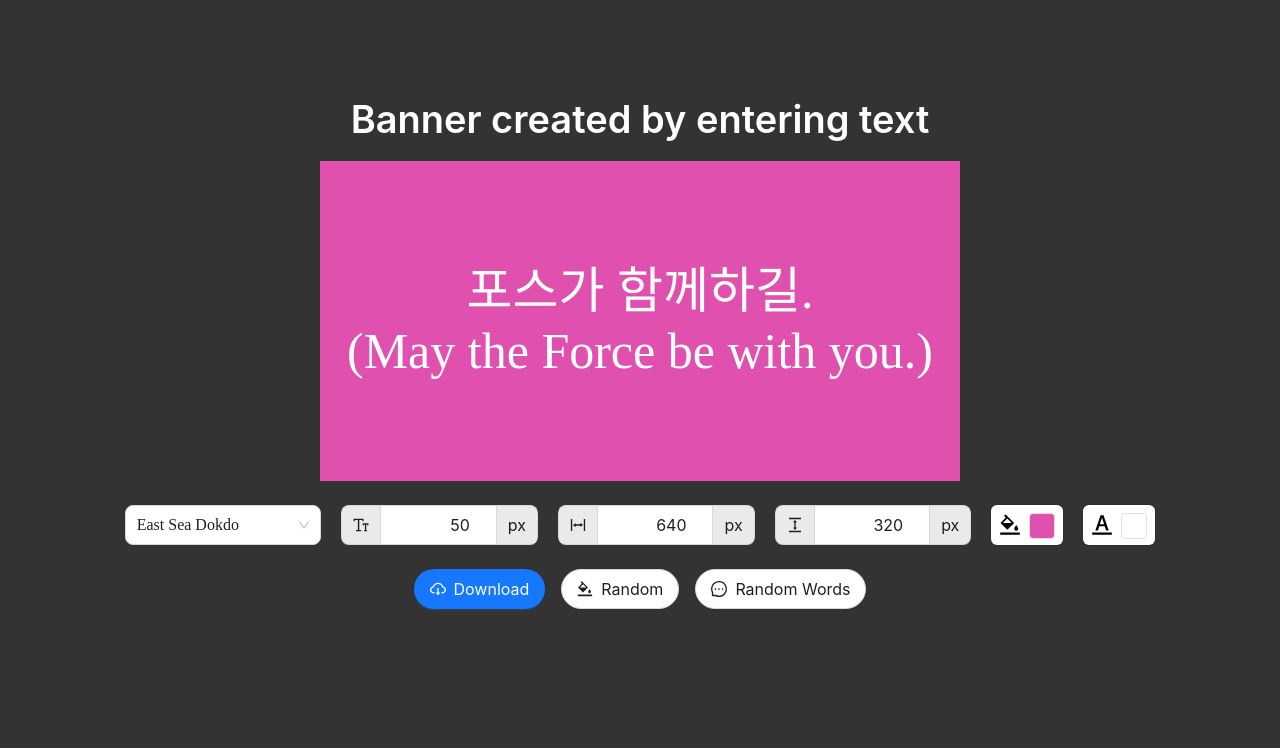
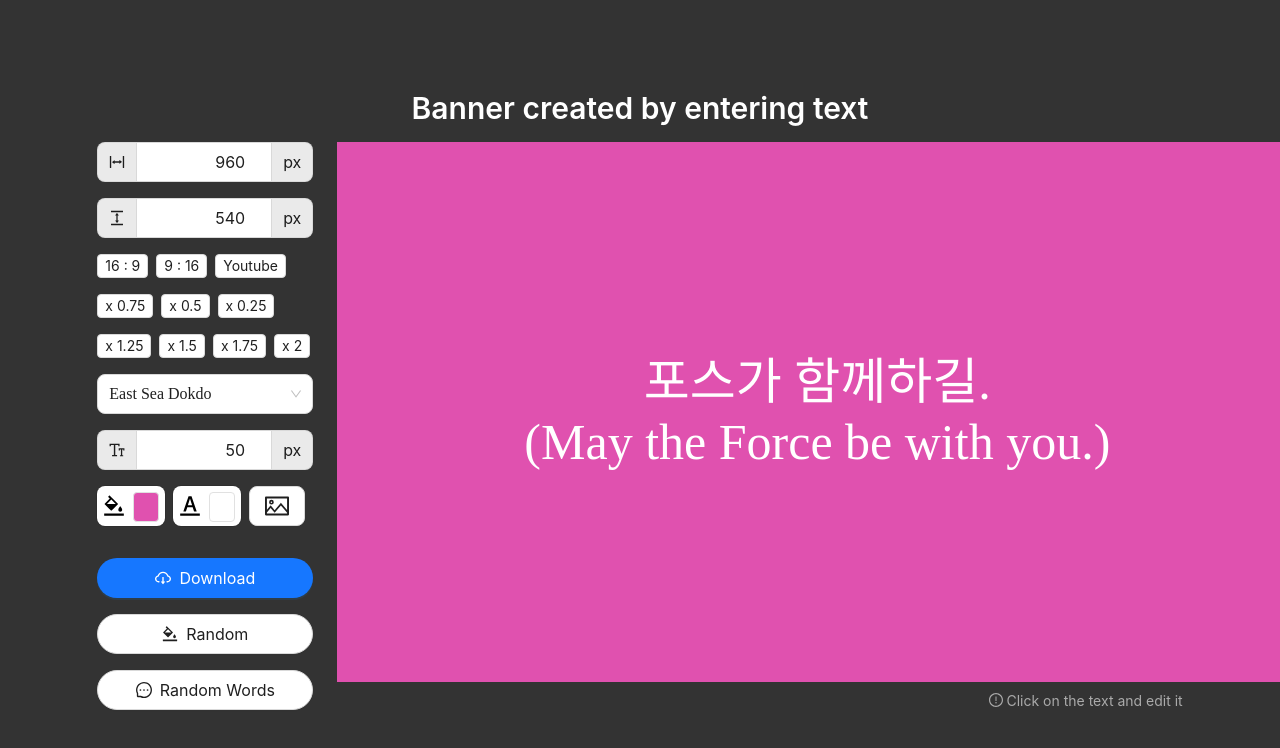
Before and after one commit to vuenos/banner_maker, a React (Vite) app: page / in a window 1280 px wide. Shown: the top 748 px of the page. Built offline with nearby package versions, Linux system fonts and the light colour scheme; a web font is replaced by a local one.

Commit message:
Product vertion commit

```diff
--- a/index.html
+++ b/index.html
@@ -4,13 +4,13 @@
     <meta charset="UTF-8" />
     <link rel="icon" type="image/svg+xml" href="/vite.svg" />
     <meta name="viewport" content="width=device-width, initial-scale=1.0" />
-    <title>Free Banner Maker - Youtube and Blog Thumbnail</title>
+    <title>Free Thumbnail and Banner Maker - You can create Youtube and Tiktok Thumbnail for free</title>
     <meta name="description"
-          content="Free youtube and blog thumbnail generator, Custom background color, Banner created by entering text" />
+          content="You can create YouTube thumbnails, TikTok thumbnails, and YouTube Shorts thumbnails, Blog thumbnails for free." />
     <meta property="og:title" content="Free Banner Maker - Youtube and Blog Thumbnail" />
     <meta property="og:type" content="website" />
     <meta property="og:description"
-          content="Free youtube and blog thumbnail generator, Custom background color, Banner created by entering text" />
+          content="You can create YouTube thumbnails, TikTok thumbnails, and YouTube Shorts thumbnails, Blog thumbnails for free." />
     <meta property="og:image" content="" />
     <link href="/favicon.ico" rel="shortcut icon">
     <link rel="apple-touch-icon" sizes="180x180" href="/apple-touch-icon.png">
--- a/src/App.tsx
+++ b/src/App.tsx
@@ -1,23 +1,23 @@
-import React, {useEffect, useState, useRef} from "react";
+import React, {useEffect, useState, useRef, ChangeEvent} from "react";
 import { SketchPicker } from "react-color";
 import styled from "styled-components";
 import html2canvas from "html2canvas";
-import { Button, Input, Row, Col, Typography, Select } from "antd";
+import {Button, Input, Row, Col, Typography, Select} from "antd";
 import {
   BgColorsOutlined, CloudDownloadOutlined,
   ColumnHeightOutlined,
-  ColumnWidthOutlined,
+  ColumnWidthOutlined, ExclamationCircleOutlined,
   FontColorsOutlined,
-  FontSizeOutlined, MessageOutlined
+  FontSizeOutlined, MessageOutlined, PictureOutlined
 } from "@ant-design/icons";
 
-const { Title } = Typography;
+const { Title, Text } = Typography;
 
 const Swatch = styled.div`
-    height: 24px;
-    padding: 8px 8px;
+    height: 28px;
+    padding: 6px 6px;
     background: #fff;
-    border-radius: 6px;
+    border-radius: 8px;
     box-shadow: 0 0 0 1px rgba(0,0,0,.1);
     display: flex;
     cursor: pointer;
@@ -27,8 +27,8 @@ const Swatch = styled.div`
 
 const PopOver = styled.div`
     position: absolute;
-    top: 40px;
-    right: 0;
+    top: -20px;
+    left: 16px;
     z-index: 2;
   `;
 
@@ -43,18 +43,21 @@ const Cover = styled.div`
 function App() {
 
   const [text, setText] = useState("Sample Text");
-  const [width, setWidth] = useState("640");
-  const [height, setHeight] = useState("320");
+  const [width, setWidth] = useState<string>("960");
+  const [height, setHeight] = useState<string>("540");
   const [color, setColor] = useState("green");
   const [fontColor, setFontColor] = useState("#FFFFFF");
   const [fontSize, setFontSize] = useState("50");
   const [fontFamily, setFontFamily] = useState<string>("East Sea Dokdo");
   const [displayColorPicker, setDisplayColorPicker] = useState(false);
   const [displayBgColorPicker, setDisplayBgColorPicker] = useState(false);
+  const [imageUrl, setImageUrl] = useState<string>("")
 
   const inputRef = useRef(null);
+  const inputRefWidth = useRef(null);
   const canvasRef = useRef<HTMLDivElement>(null)
   const editorRef = useRef<HTMLDivElement>(null);
+  const imageRef = useRef<HTMLInputElement>(null);
 
   const arrRandomWordings = [
     "독도는 우리땅",
@@ -90,7 +93,11 @@ function App() {
   }
 
   const colorChange = (color: { hex: string }) => {
-    setColor(color.hex)
+    const canvasContainer = document.getElementById("canvasContainer");
+    if (canvasContainer) {
+      canvasContainer.style.backgroundImage = "none";
+    }
+    setColor(color.hex);
   }
 
   const fontColorChange = (color: { hex: string }) => {
@@ -102,6 +109,10 @@ function App() {
   }
 
   const getRandomColor = () => {
+    const canvasContainer = document.getElementById("canvasContainer");
+    if (canvasContainer) {
+      canvasContainer.style.backgroundImage = "none";
+    }
     return "#" + Math.floor(Math.random() * 16777215).toString(16);
   };
 
@@ -117,6 +128,16 @@ function App() {
     }
   };
 
+  const ratioChangeHandler = (w: string, h: string) => {
+    setWidth(w);
+    setHeight(h);
+  };
+
+  const ratioZoomHandler = (ratio: number) => {
+    setWidth((prevWidth) => prevWidth * ratio);
+    setHeight((prevHeight) => prevHeight * ratio);
+  }
+
   const downloadImage = async () => {
     const canvasContainer = canvasRef.current as HTMLDivElement;
     const canvas = await html2canvas(canvasContainer);
@@ -128,6 +149,21 @@ function App() {
     link.download = 'banner-sample.png';
     link.click();
   };
+
+  const imageUploadHandler = (e: ChangeEvent<HTMLInputElement>) => {
+    const file = e.target.files?.[0];
+
+    if (file) {
+      const reader = new FileReader();
+
+      reader.onloadend = () => {
+        const result = reader.result as string;
+        setImageUrl(result);
+      };
+
+      reader.readAsDataURL(file);
+    }
+  }
 
   const handleClick = () => {
     setDisplayColorPicker(true)
@@ -187,34 +223,60 @@ function App() {
 
   return (
     <>
-      <Row justify="center" style={{ marginTop: "-120px" }}>
-        <Title id="page-title" level={1}>Banner created by entering text</Title>
+      <Row justify="center">
+        <Title level={1} style={{ marginBlock: 0, fontSize: 0, height: 0 }}>
+          You can create YouTube thumbnails, TikTok thumbnails, and YouTube Shorts thumbnails for free.
+        </Title>
+        <Title id="page-title" style={{ marginTop: 0 }} level={2}>Banner created by entering text</Title>
       </Row>
 
-      <Row justify="center" style={{ marginBottom: "24px" }}>
-        <Col>
-          <div
-              id="canvasContainer"
-              ref={canvasRef}
-              style={{
-                fontSize: `${fontSize}px`,
-                width: `${width}px`,
-                height: `${height}px`,
-              }}
-          >
-            <div
-                id="editor"
-                ref={editorRef}
-                contentEditable="true"
-                spellCheck="false"
-            >
-            </div>
-          </div>
-        </Col>
+      <Row justify="center" gutter={24}>
+
+        <Col flex="240px">
+          <Row>
+            <Input
+              ref={inputRefWidth}
+              addonBefore={<ColumnWidthOutlined />}
+              addonAfter="px"
+              size="large"
+              type="number"
+              name="width"
+              value={width}
+              onChange={widthChange}
+            />
+            <Input
+              ref={inputRef}
+              addonBefore={<ColumnHeightOutlined />}
+              addonAfter="px"
+              size="large"
+              type="number"
+              name="height"
+              value={height}
+              onChange={heightChange}
+              style={{ marginTop: "16px" }}
+            />
           </Row>
 
-      <Row justify="center" gutter={20} style={{ marginBottom: "24px" }}>
-        <Col span={4}>
+          <Row style={{ marginTop: "16px" }}>
+            <Button type="default" size="small" onClick={() => ratioChangeHandler("960", "540")}>16 : 9</Button>
+            <Button type="default" size="small" onClick={() => ratioChangeHandler("360", "640")} style={{ marginLeft: "8px" }}>9 : 16</Button>
+            <Button type="default" size="small" onClick={() => ratioChangeHandler("1280", "720")} style={{ marginLeft: "8px" }}>Youtube</Button>
+          </Row>
+
+          <Row style={{ marginTop: "16px" }}>
+            <Button type="default" size="small" onClick={() => ratioZoomHandler(0.75)}>x 0.75</Button>
+            <Button type="default" size="small" onClick={() => ratioZoomHandler(0.5)} style={{ marginLeft: "8px" }}>x 0.5</Button>
+            <Button type="default" size="small" onClick={() => ratioZoomHandler(0.25)} style={{ marginLeft: "8px" }}>x 0.25</Button>
+          </Row>
+
+          <Row style={{ marginTop: "16px" }}>
+            <Button type="default" size="small" onClick={() => ratioZoomHandler(1.25)}>x 1.25</Button>
+            <Button type="default" size="small" onClick={() => ratioZoomHandler(1.5)} style={{ marginLeft: "8px" }}>x 1.5</Button>
+            <Button type="default" size="small" onClick={() => ratioZoomHandler(1.75)} style={{ marginLeft: "8px" }}>x 1.75</Button>
+            <Button type="default" size="small" onClick={() => ratioZoomHandler(2)} style={{ marginLeft: "8px" }}>x 2</Button>
+          </Row>
+
+          <Row style={{ marginTop: "16px" }}>
             <Select
               className="font-select"
               size="large"
@@ -236,9 +298,9 @@ function App() {
                 { value: 'Bebas Neue', label: 'Bebas Neue', className: "ff-bebas-neue" },
               ]}
             />
-        </Col>
+          </Row>
 
-        <Col span={4}>
+          <Row style={{ marginTop: "16px" }}>
             <Input
               ref={inputRef}
               addonBefore={<FontSizeOutlined />}
@@ -249,35 +311,9 @@ function App() {
               defaultValue={fontSize}
               onChange={fontSizeChange}
             />
-        </Col>
+          </Row>
 
-        <Col span={4}>
-          <Input
-            ref={inputRef}
-            addonBefore={<ColumnWidthOutlined />}
-            addonAfter="px"
-            size="large"
-            type="number"
-            name="width"
-            defaultValue={width}
-            onChange={widthChange}
-          />
-        </Col>
-
-        <Col span={4}>
-          <Input
-            ref={inputRef}
-            addonBefore={<ColumnHeightOutlined />}
-            addonAfter="px"
-            size="large"
-            type="number"
-            name="height"
-            defaultValue={height}
-            onChange={heightChange}
-          />
-        </Col>
-
-        <Col>
+          <Row style={{ marginTop: "16px" }}>
             <Swatch onClick={ handleBgClick }>
               <BgColorsOutlined />
               <div
@@ -292,10 +328,8 @@ function App() {
               <Cover onClick={ handleClose } />
               <SketchPicker color={ color } onChange={ colorChange } />
             </PopOver> : null }
-        </Col>
 
-        <Col>
-          <Swatch onClick={ handleClick }>
+            <Swatch onClick={ handleClick } style={{ marginLeft: "8px" }}>
               <FontColorsOutlined />
               <div
                 className="colorChip"
@@ -309,19 +343,61 @@ function App() {
               <Cover onClick={ handleClose } />
               <SketchPicker color={ fontColor } onChange={ fontColorChange } />
             </PopOver> : null }
+            <Button
+              size="large"
+              onClick={() => imageRef.current?.click()}
+              style={{ marginLeft: "8px" }}
+            >
+              <PictureOutlined className="uploadPhoto" />
+            </Button>
+            <input
+              ref={imageRef}
+              type="file"
+              accept="image/*"
+              onChange={imageUploadHandler}
+              style={{ display: "none" }}
+            />
+          </Row>
+
+          <Row style={{ marginTop: "16px" }}>
+            <Button type="primary" size="large" shape="round" block style={{ marginTop: "16px" }} icon={<CloudDownloadOutlined />} onClick={downloadImage}>Download</Button>
+            <Button type="default" size="large" shape="round" block style={{ marginTop: "16px" }} icon={<BgColorsOutlined />} onClick={() => randomColor()}>Random</Button>
+            <Button type="default" size="large" shape="round" block style={{ marginTop: "16px" }} icon={<MessageOutlined />} onClick={() => handleRandomWording()}>Random Words</Button>
+          </Row>
+        </Col>
+
+        <Col span={16}>
+          <Row>
+            <Col>
+              <div
+                id="canvasContainer"
+                ref={canvasRef}
+                style={{
+                  fontSize: `${fontSize}px`,
+                  width: `${width}px`,
+                  height: `${height}px`,
+                  backgroundImage: `url(${imageUrl})`,
+                  backgroundRepeat: 'none',
+                  backgroundSize: 'cover',
+                  backgroundPosition: 'center',
+                }}
+              >
+                <div
+                  id="editor"
+                  ref={editorRef}
+                  contentEditable="true"
+                  spellCheck="false"
+                >
+                </div>
+              </div>
+
+              <Text type="secondary" style={{ display: "block", marginTop: "8px", color: "#AAA", textAlign: "right" }}>
+                <ExclamationCircleOutlined /> Click on the text and edit it
+              </Text>
             </Col>
           </Row>
+        </Col>
 
-      <Row justify="center" gutter={16}>
-        <Col>
-          <Button type="primary" size="large" shape="round" icon={<CloudDownloadOutlined />} onClick={downloadImage}>Download</Button>
-        </Col>
-        <Col>
-          <Button type="default" size="large" shape="round" icon={<BgColorsOutlined />} onClick={() => randomColor()}>Random</Button>
-        </Col>
-        <Col>
-          <Button type="default" size="large" shape="round" icon={<MessageOutlined />} onClick={() => handleRandomWording()}>Random Words</Button>
-        </Col>
       </Row>
     </>
   )
--- a/src/index.css
+++ b/src/index.css
@@ -157,3 +157,8 @@ button:focus-visible {
 .ant-input-group-addon + .ant-input {
   text-align: right !important;
 }
+
+.uploadPhoto svg {
+  width: 24px;
+  height: 24px;
+}
```
Lines whose indentation alone changed are shown as unchanged.
